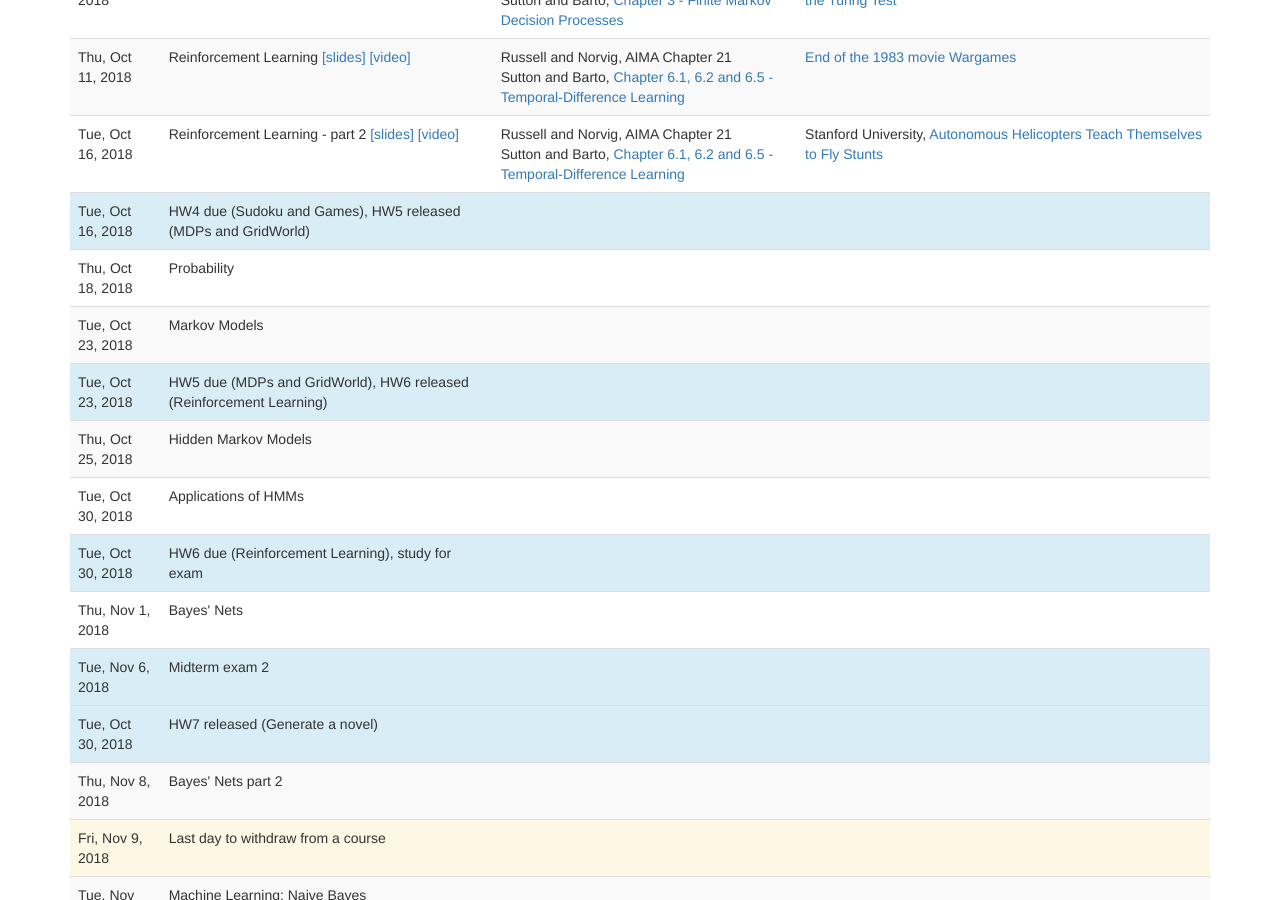
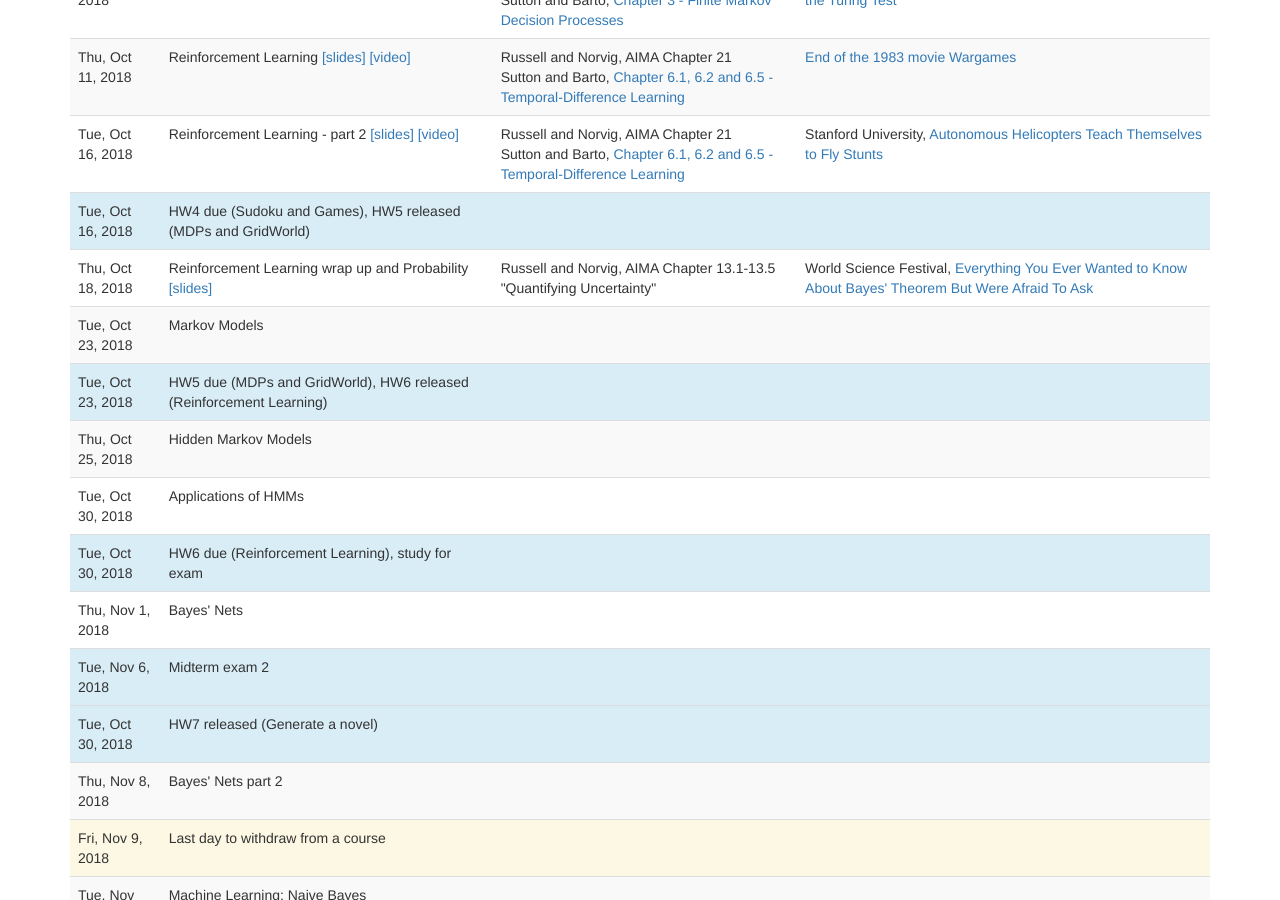
Before and after one commit to artificial-intelligence-class/artificial-intelligence-class.github.io, a Jekyll site: the page built from lectures.md, in a window 1280 px wide and 900 px high, scrolled down 1712 px. Built offline with Jekyll 4.4.1, drawn with Linux system fonts in a browser that asks for light colours; nearby versions of some CDN libraries; a script that is not in the unit is left out.

Commit message:
Probability Lecture

```diff
--- a/_data/lectures.yaml
+++ b/_data/lectures.yaml
@@ -294,9 +294,19 @@
   type: exam
 -
   date: 2018-10-18
-  slides:
-  title:  Probability
+  slides: 13-Probability.pdf
+  title:  Reinforcement Learning wrap up and Probability
+  recording:
   readings:
+    -
+      title: AIMA Chapter 13.1-13.5 "Quantifying Uncertainty"
+      authors: Russell and Norvig
+      optional: false
+  videos:
+    -
+      authors: World Science Festival
+      url: https://www.youtube.com/watch?v=BcvLAw-JRss
+      title: Everything You Ever Wanted to Know About Bayes' Theorem But Were Afraid To Ask
 -
   date: 2018-10-23
   slides:
```
Also changed, not shown: 2 other files.
